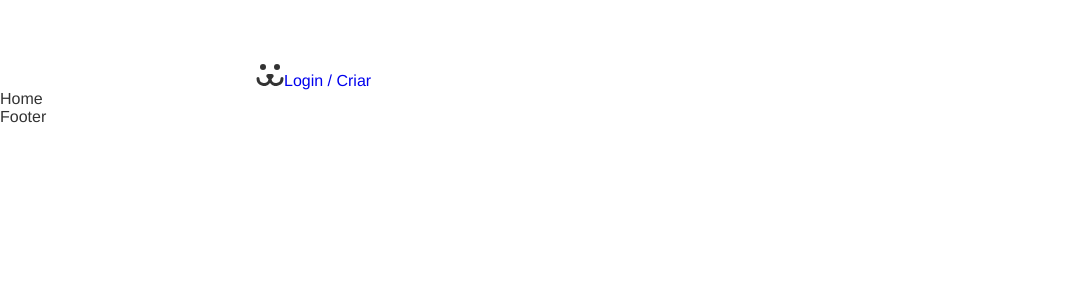
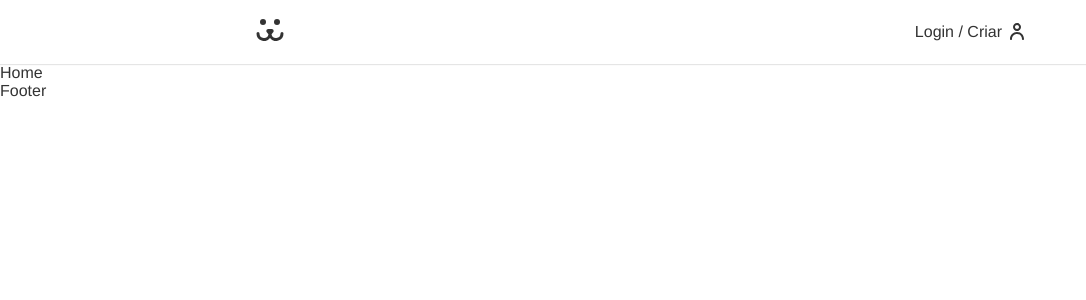
Before and after one commit to Sustavo/Dogs, a React (Create React App) app: page / in a window 1280 px wide. Shown: the top 300 px of the page, without its empty margins (0-1086 px from the left). Built offline with nearby package versions, Linux system fonts and the light colour scheme.

Commit message:
style: Header page css

```diff
--- a/src/components/Header.module.css
+++ b/src/components/Header.module.css
@@ -0,0 +1,37 @@
+.header {
+  box-shadow: 0px 1px 1px rgba(0, 0, 0, .1);
+  position: fixed;
+  width: 100%;
+  z-index: 100;
+  background: white;
+  top: 0px;
+}
+
+.nav {
+  display: flex;
+  justify-content: space-between;
+  align-items: center;
+  height: 4rem;
+}
+
+.logo {
+  padding: .5rem 0;
+}
+
+.login {
+  color: #333;
+  display: flex;
+  align-items: center;
+
+}
+
+.login::after {
+  content: '';
+  display: inline-block;
+  width: 14px;
+  height: 17px;
+  background: url('../Assets/usuario.svg') no-repeat center center;
+  margin-left: .5rem;
+  position: relative;
+  top: -1px;
+}
```
